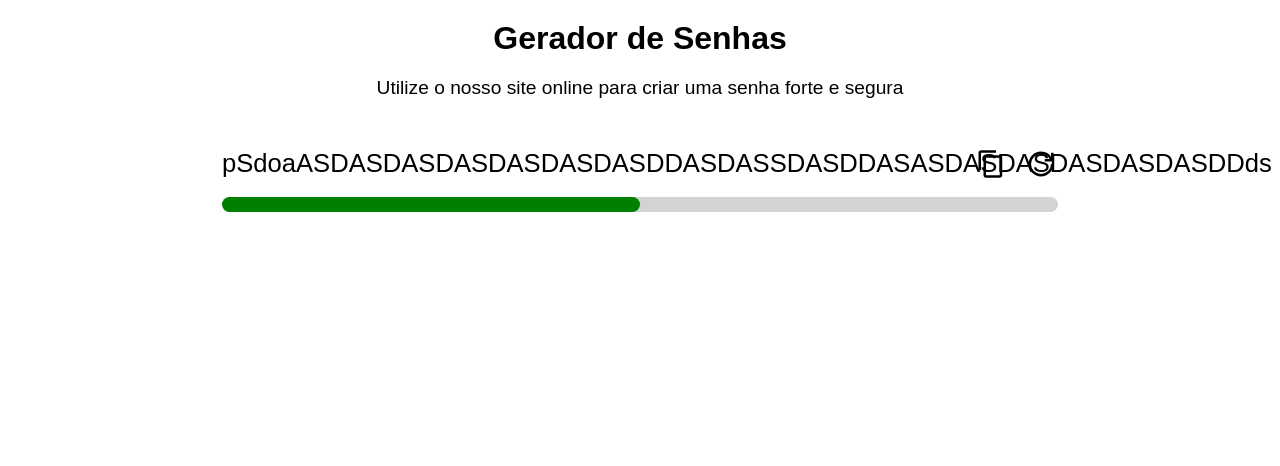
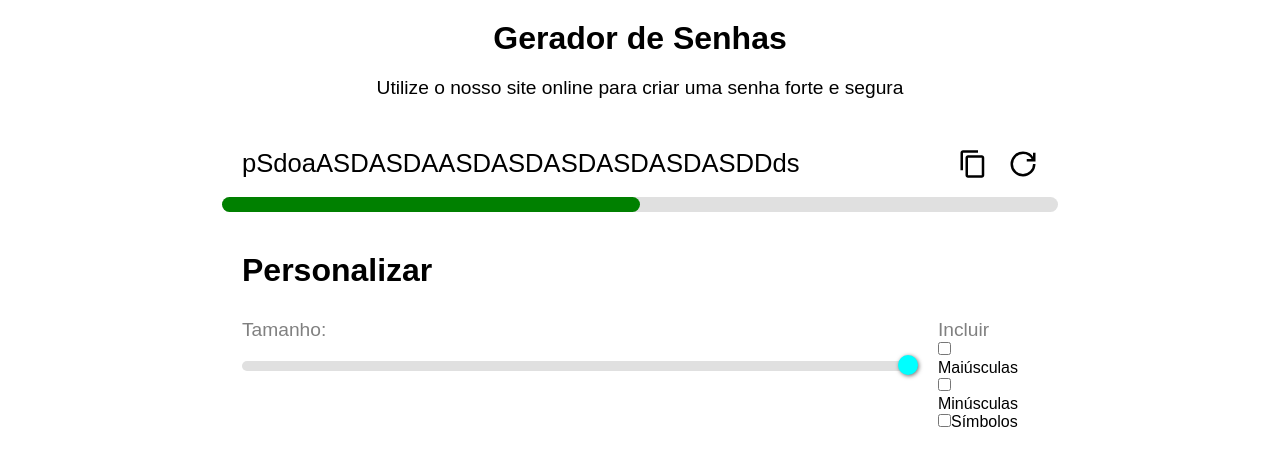
Before and after one commit to Fezaoo/Site-gerador-de-senhas-REACT, a React (Create React App) app: page / in a window 1280 px wide. Shown: the top 466 px of the page. Built offline with nearby package versions, Linux system fonts and the light colour scheme.

Commit message:
config option

```diff
--- a/src/App.css
+++ b/src/App.css
@@ -28,6 +28,7 @@
 }
 .senha_container{
   width: 100%;
+  padding-inline: 20px;
   display: flex;
   flex-direction: row;
 }
@@ -51,17 +52,79 @@
   cursor: pointer;
 }
 .status_bar_container{
-  margin-top: 15px;
+  margin: 15px 0 20px 0;
 }
 .status_bar{
   width: 100%;
   height: 15px;
-  border-radius: 10px;
+  border-radius: 10px ;
 }
 .status_bar_externo{
-  background-color: rgb(211, 211, 211);
+  background-color: rgb(224, 224, 224);
 }
 .status_bar_interno{
   background-color: green;
   width: 50%;
 }
+.senha_config{
+  padding: 20px;
+}
+.senha_config h2{
+  font-size: 2em;
+}
+.config{
+  margin: 30px 0;
+  display: flex;
+  flex-direction: row;
+  width: 100%;
+}
+.label{
+  display: block;
+  font-size: 1.2em;
+  color: gray;
+}
+.senha_tamanho_container{
+  width: 100%;
+}
+.senha_tamanho{
+  margin-top: 20px;
+  cursor: pointer;
+  width: 100%;
+  height: 10px;
+  border-radius: 5px;
+  background-color: transparent;
+  -webkit-appearance: none;
+  appearance: none;
+}
+.senha_tamanho::-webkit-slider-runnable-track{
+  height: 10px;
+  background-color: rgb(224, 224, 224);
+  border-radius: 5px;
+}
+.senha_tamanho::-webkit-slider-thumb{
+  background-color: aqua;
+  appearance: none;
+  height: 20px;
+  width: 20px;
+  border-radius: 50%;
+  margin-top: -6px;
+  box-shadow: 1px 1px 4px rgb(110, 110, 110);
+}
+.senha_tamanho:active::-webkit-slider-thumb
+, .senha_tamanho:hover::-webkit-slider-thumb
+{
+  border: 1px solid rgb(163, 163, 163);
+}
+.senha_caracteres_container{
+  display: flex;
+  margin-inline: 20px;
+  flex-direction: column;
+}
+.checkbox_container{
+  display: flex;
+  flex-direction: column;
+}
+.checkbox{
+  display: flex;
+  flex-direction: row;
+}
--- a/src/App.js
+++ b/src/App.js
@@ -21,26 +21,54 @@ function App() {
       </header>
       <main className='corpo_container'>
         <section className='corpo'>
-          <div className='senha_section'>
+          <section className='senha_section'>
             <div className='senha_container'>
               <div className='senha'>
-                <p>pSdoaASDASDASDASDASDASDASDDASDASSDASDDASASDASDASDASDASDASDDds</p>
+                <p>pSdoaASDASDAASDASDASDASDASDASDDds</p>
               </div>
               <div className='senha_interacao'>
                 <button className='senha_interacao_botao'>
                   <MdOutlineContentCopy size={30} />
                 </button>
                 <button className='senha_interacao_botao'>
-                <GrPowerReset size={30}/>
+                  <GrPowerReset size={30} />
                 </button>
               </div>
             </div>
             <div className='status_bar_container'>
               <div className='status_bar_externo status_bar'>
-                <div className='status_bar_interno status_bar'/>
+                <div className='status_bar_interno status_bar' />
+              </div>
+            </div>
+          </section>
+          <section className='senha_config'>
+            <h2 className=''>
+              Personalizar
+            </h2>
+            <div className='config'>
+              <div className='senha_tamanho_container'>
+                <label className='label'>Tamanho: </label>
+                <input type='range' className='senha_tamanho' min={4} max={25} step={1}></input>
+              </div>
+              <div className='senha_caracteres_container'>
+                <label className='label'>Incluir</label>
+                <div className='checkbox_container'>
+                  <div className='checkbox_option'>
+                    <input type='checkbox'></input>
+                    <label className='label_checkbox'>Maiúsculas</label>
+                  </div>
+                  <div className='checkbox_option'>
+                    <input type='checkbox'></input>
+                    <label className='label_checkbox'>Minúsculas</label>
+                  </div>
+                  <div className='checkbox_option'>
+                    <input type='checkbox'></input>
+                    <label className='label_checkbox'>Símbolos</label>
                   </div>
                 </div>
               </div>
+            </div>
+          </section>
         </section>
       </main>
     </div>
```
Lines whose indentation alone changed are shown as unchanged.
